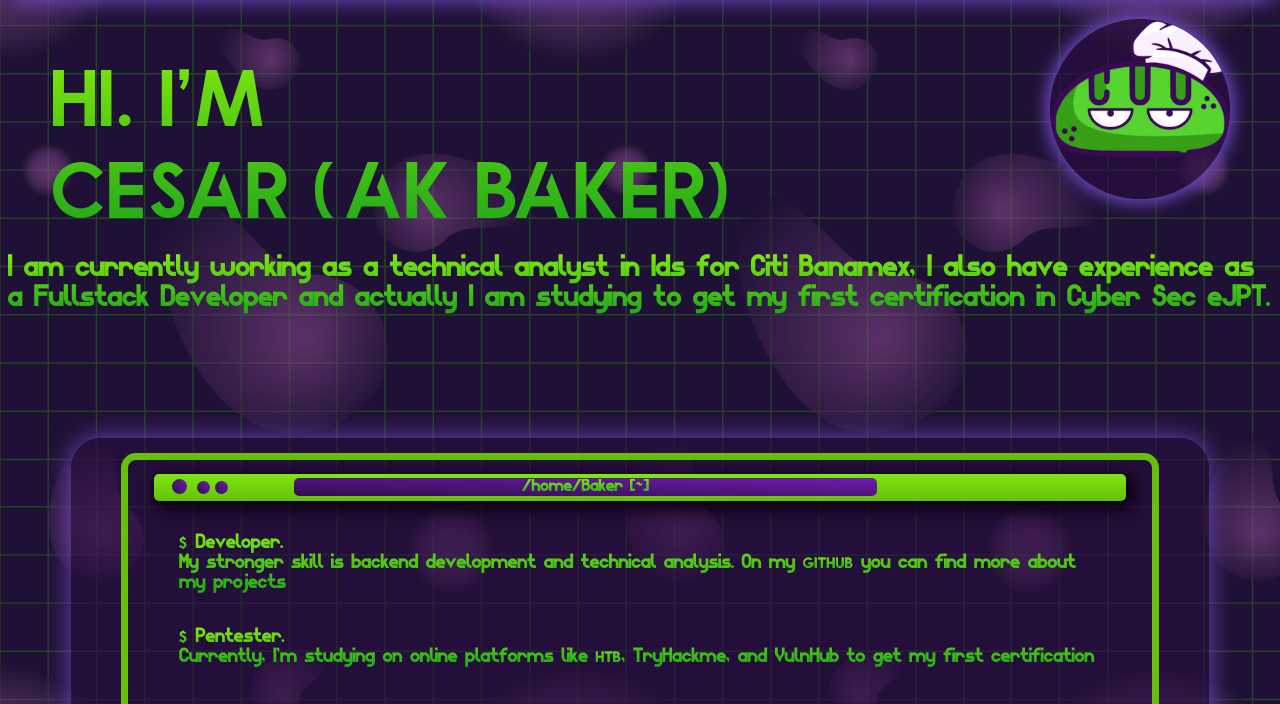
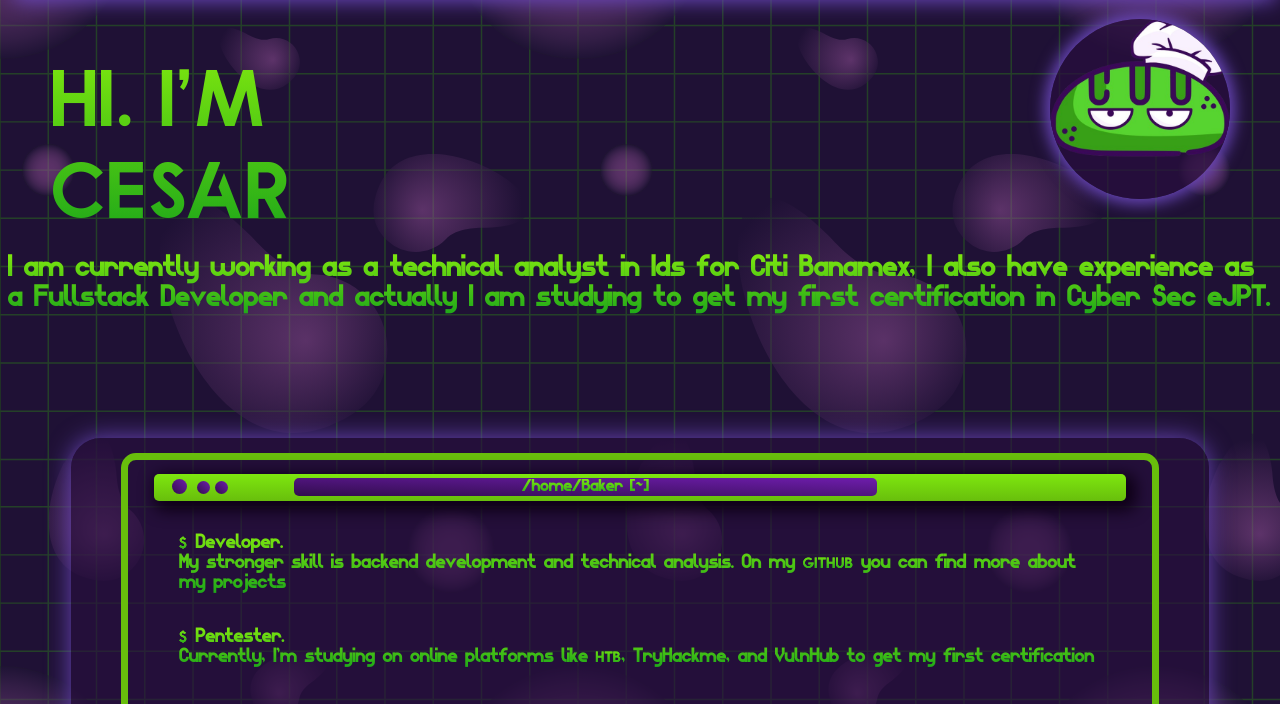
Before and after one commit to CesarGBkR/CesarGBkR.github.io, a website: page index.html in a window 1280 px wide. Shown: the part 71-775 px from the top of the page. Drawn offline with Linux system fonts and the light colour scheme.

Commit message:
Updating Index

```diff
--- a/index.html
+++ b/index.html
@@ -19,7 +19,7 @@
             </div>
         </nav>
         <div>
-            <h1 class="welcome">Hi. I'm <br>Cesar (ak Baker)</h1>
+            <h1 class="welcome">Hi. I'm <br>Cesar</h1>
         </div>
         <img class="Cesar" src="./assets/Files/Cesar.jpg" alt="My picture">
     </header>
```
